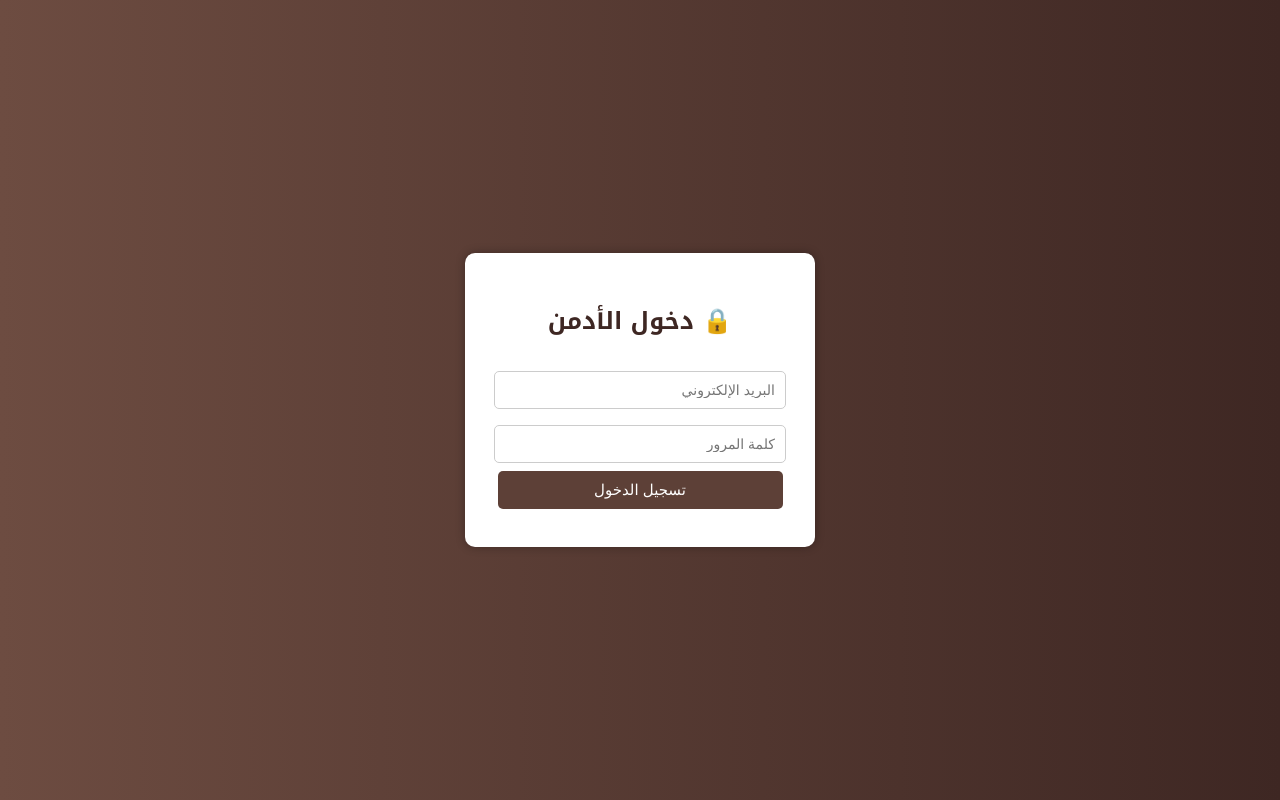
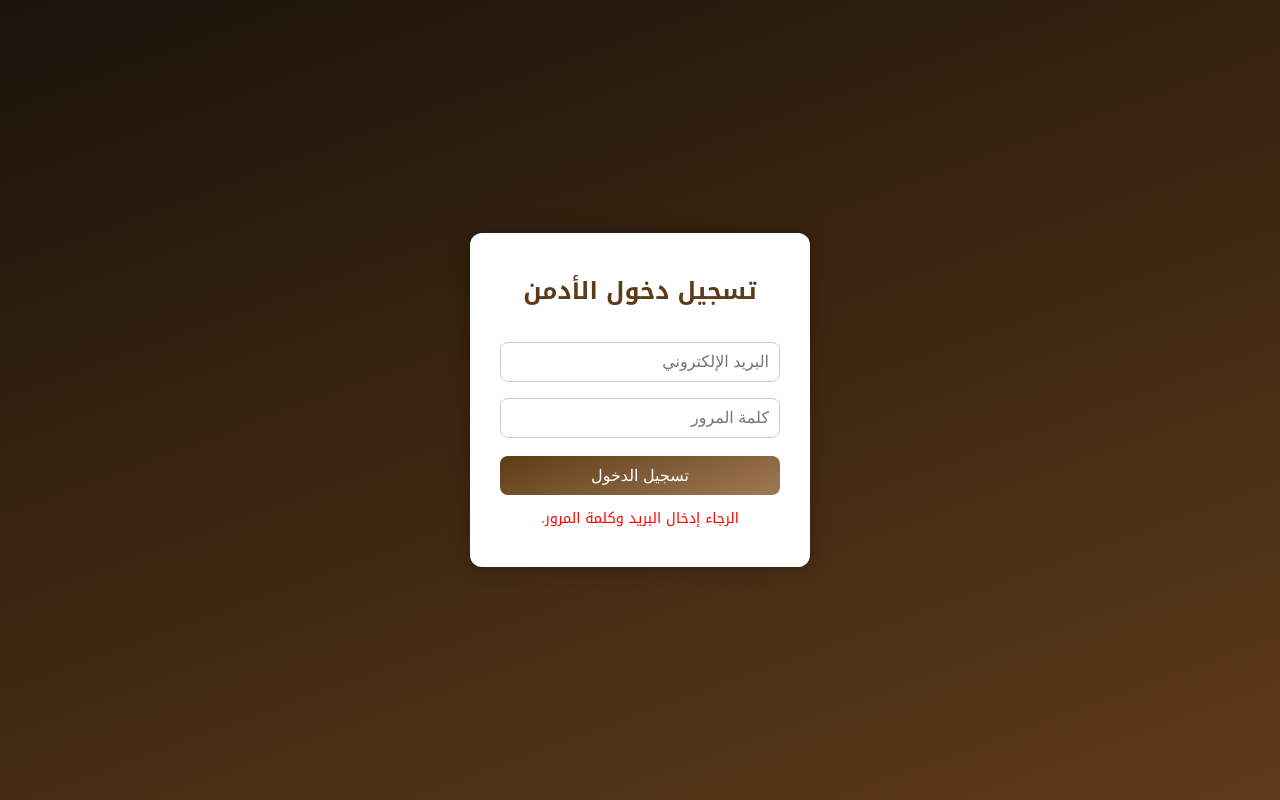
Before and after one commit to amnah1438/Ions, a plain HTML site: page login.html in a window 1280 px wide. Both pictures are taken after a click on the button "تسجيل الدخول". Drawn offline with Linux system fonts and the light colour scheme; no server answers.

Commit message:
تعديل اللونق

```diff
--- a/login.html
+++ b/login.html
@@ -1,111 +1,134 @@
 <!DOCTYPE html>
 <html lang="ar" dir="rtl">
 <head>
-  <meta charset="UTF-8">
-  <meta name="viewport" content="width=device-width, initial-scale=1.0">
-  <title>تسجيل دخول الأدمن</title>
+  <meta charset="UTF-8" />
+  <meta name="viewport" content="width=device-width, initial-scale=1.0" />
+  <title>تسجيل دخول الأدمن | المنزل الراقي</title>
+  <meta http-equiv="Content-Security-Policy" content="upgrade-insecure-requests">
   <style>
+    * { margin: 0; padding: 0; box-sizing: border-box; }
+
     body {
       font-family: "Noto Kufi Arabic", sans-serif;
-      background: linear-gradient(to right, #6d4c41, #3e2723);
+      background: linear-gradient(160deg, #1b120a, #5e3b18);
       color: #fff;
       display: flex;
+      align-items: center;
       justify-content: center;
-      align-items: center;
       height: 100vh;
-      margin: 0;
     }
+
     .login-box {
       background: #fff;
-      color: #3e2723;
-      padding: 25px;
-      border-radius: 10px;
-      box-shadow: 0 0 10px rgba(0,0,0,0.3);
-      width: 300px;
+      color: #333;
+      padding: 35px 30px;
+      border-radius: 12px;
+      box-shadow: 0 0 20px rgba(0,0,0,0.25);
+      width: 340px;
       text-align: center;
     }
+
+    h2 {
+      margin-bottom: 20px;
+      color: #5e3b18;
+    }
+
     input {
-      width: 90%;
+      width: 100%;
       padding: 10px;
       margin: 8px 0;
       border: 1px solid #ccc;
-      border-radius: 5px;
-      font-size: 14px;
+      border-radius: 8px;
+      font-size: 1rem;
     }
+
     button {
-      width: 95%;
+      width: 100%;
       padding: 10px;
-      background: #5d4037;
+      background: linear-gradient(160deg, #5e3b18, #a07955);
       color: #fff;
       border: none;
-      border-radius: 5px;
+      border-radius: 8px;
+      font-size: 1rem;
       cursor: pointer;
-      font-size: 15px;
+      margin-top: 10px;
+      transition: 0.3s;
     }
+
     button:hover {
-      background: #3e2723;
+      opacity: 0.9;
+      transform: scale(1.02);
     }
+
     .error {
       color: red;
-      font-size: 13px;
-      margin-top: 5px;
+      font-size: 0.9rem;
+      margin-top: 10px;
     }
   </style>
 </head>
 <body>
+
   <div class="login-box">
-    <h2>🔒 دخول الأدمن</h2>
-    <input type="email" id="email" placeholder="البريد الإلكتروني" />
-    <input type="password" id="password" placeholder="كلمة المرور" />
+    <h2>تسجيل دخول الأدمن</h2>
+    <input type="email" id="adminEmail" placeholder="البريد الإلكتروني" required>
+    <input type="password" id="adminPassword" placeholder="كلمة المرور" required>
     <button id="loginBtn">تسجيل الدخول</button>
-    <p class="error" id="errorText"></p>
+    <div id="errorMessage" class="error"></div>
   </div>
 
+  <!-- Firebase إعدادات -->
   <script type="module">
-    import { initializeApp } from "https://www.gstatic.com/firebasejs/10.4.0/firebase-app.js";
-    import { getAuth, signInWithEmailAndPassword } from "https://www.gstatic.com/firebasejs/10.4.0/firebase-auth.js";
+    // Firebase App (المكتبة الأساسية)
+    import { initializeApp } from "https://www.gstatic.com/firebasejs/11.0.1/firebase-app.js";
+    import { getAuth, signInWithEmailAndPassword } from "https://www.gstatic.com/firebasejs/11.0.1/firebase-auth.js";
 
-    // ⚙️ إعدادات Firebase
+    // إعدادات Firebase الخاصة بمشروعك
     const firebaseConfig = {
-      apiKey: "YOUR_API_KEY",
-      authDomain: "YOUR_PROJECT.firebaseapp.com",
-      projectId: "YOUR_PROJECT",
-      storageBucket: "YOUR_PROJECT.appspot.com",
-      messagingSenderId: "YOUR_SENDER_ID",
-      appId: "YOUR_APP_ID"
+      apiKey: "AIzaSyCSjQucZ3hrgjLvNGDOQ6HYVm1O_0yMEKw",
+      authDomain: "ions-59fd0.firebaseapp.com",
+      projectId: "ions-59fd0",
+      storageBucket: "ions-59fd0.firebasestorage.app",
+      messagingSenderId: "645809699837",
+      appId: "1:645809699837:web:03a8e3126bd3e8e8e6f794",
+      measurementId: "G-QW9MM55ZQS"
     };
 
-    // 🔹 التهيئة
+    // تهيئة التطبيق
     const app = initializeApp(firebaseConfig);
     const auth = getAuth(app);
 
-    const emailInput = document.getElementById("email");
-    const passwordInput = document.getElementById("password");
     const loginBtn = document.getElementById("loginBtn");
-    const errorText = document.getElementById("errorText");
+    const errorMessage = document.getElementById("errorMessage");
 
     loginBtn.addEventListener("click", async () => {
-      const email = emailInput.value;
-      const password = passwordInput.value;
+      const email = document.getElementById("adminEmail").value.trim();
+      const password = document.getElementById("adminPassword").value.trim();
+
+      if (!email || !password) {
+        errorMessage.textContent = "الرجاء إدخال البريد وكلمة المرور.";
+        return;
+      }
+
       try {
         const userCredential = await signInWithEmailAndPassword(auth, email, password);
-        // ✅ نجاح الدخول
-        window.location.href = "admin.html";
+        const user = userCredential.user;
+
+        // التحقق من بريد الأدمن المصرح له فقط
+        if (email === "admin@almnz.com") {
+          window.location.href = "admin-dashboard.html"; // تحويل للوحة التحكم
+        } else {
+          errorMessage.textContent = "ليس لديك صلاحية الدخول إلى لوحة التحكم.";
+        }
       } catch (error) {
-        console.log(error.code);
-        switch (error.code) {
-          case "auth/invalid-email":
-            errorText.textContent = "📧 البريد الإلكتروني غير صالح.";
-            break;
-          case "auth/user-not-found":
-            errorText.textContent = "🚫 المستخدم غير موجود.";
-            break;
-          case "auth/wrong-password":
-            errorText.textContent = "❌ كلمة المرور غير صحيحة.";
-            break;
-          default:
-            errorText.textContent = "⚠️ حدث خطأ أثناء تسجيل الدخول.";
+        if (error.code === "auth/user-not-found" || error.code === "auth/wrong-password") {
+          errorMessage.textContent = "البريد الإلكتروني أو كلمة المرور غير صحيحة.";
+        } else if (error.code === "auth/invalid-email") {
+          errorMessage.textContent = "صيغة البريد الإلكتروني غير صحيحة.";
+        } else {
+          errorMessage.textContent = "حدث خطأ أثناء تسجيل الدخول. حاول مرة أخرى.";
         }
+        console.error("Login Error:", error);
       }
     });
   </script>
```
